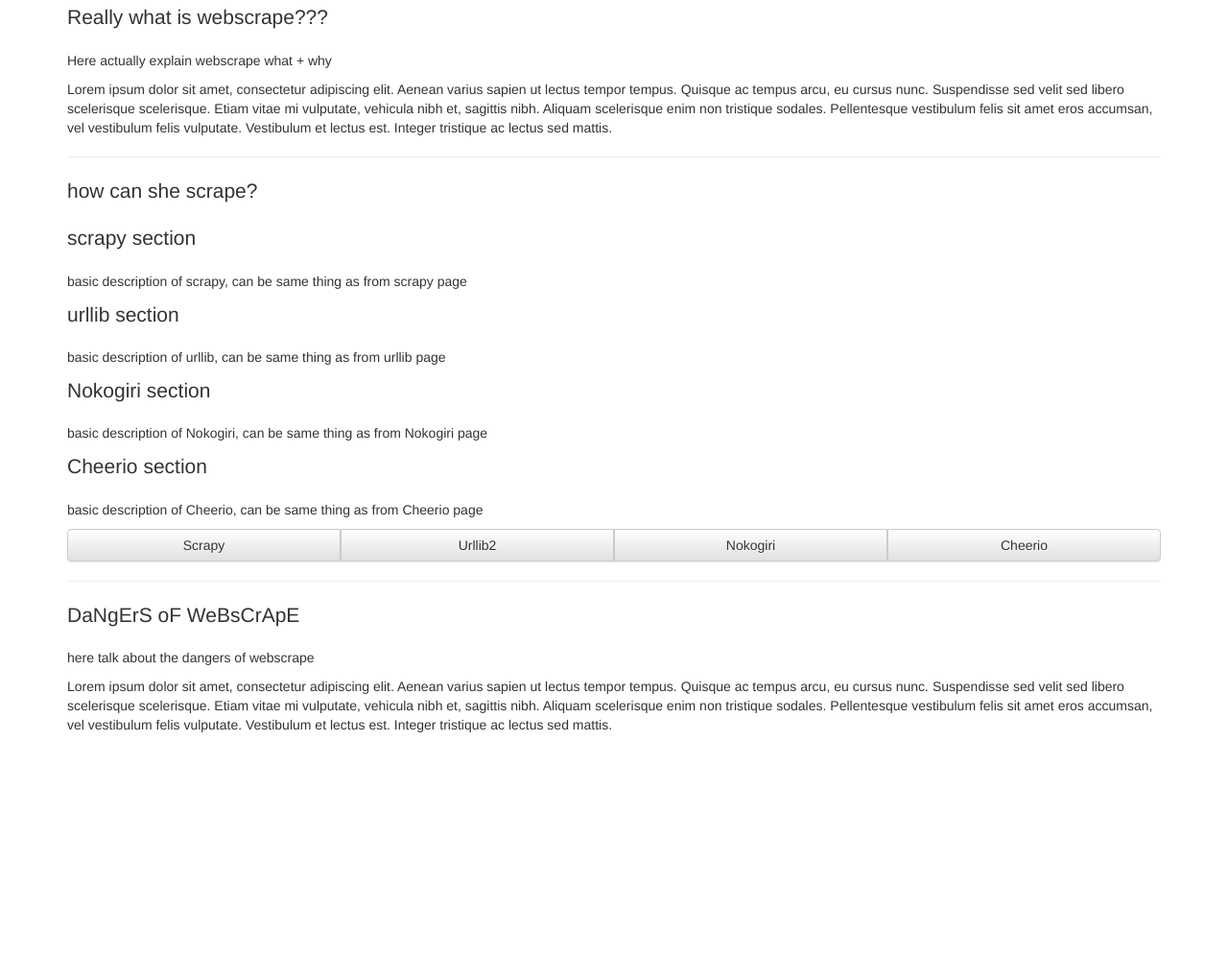
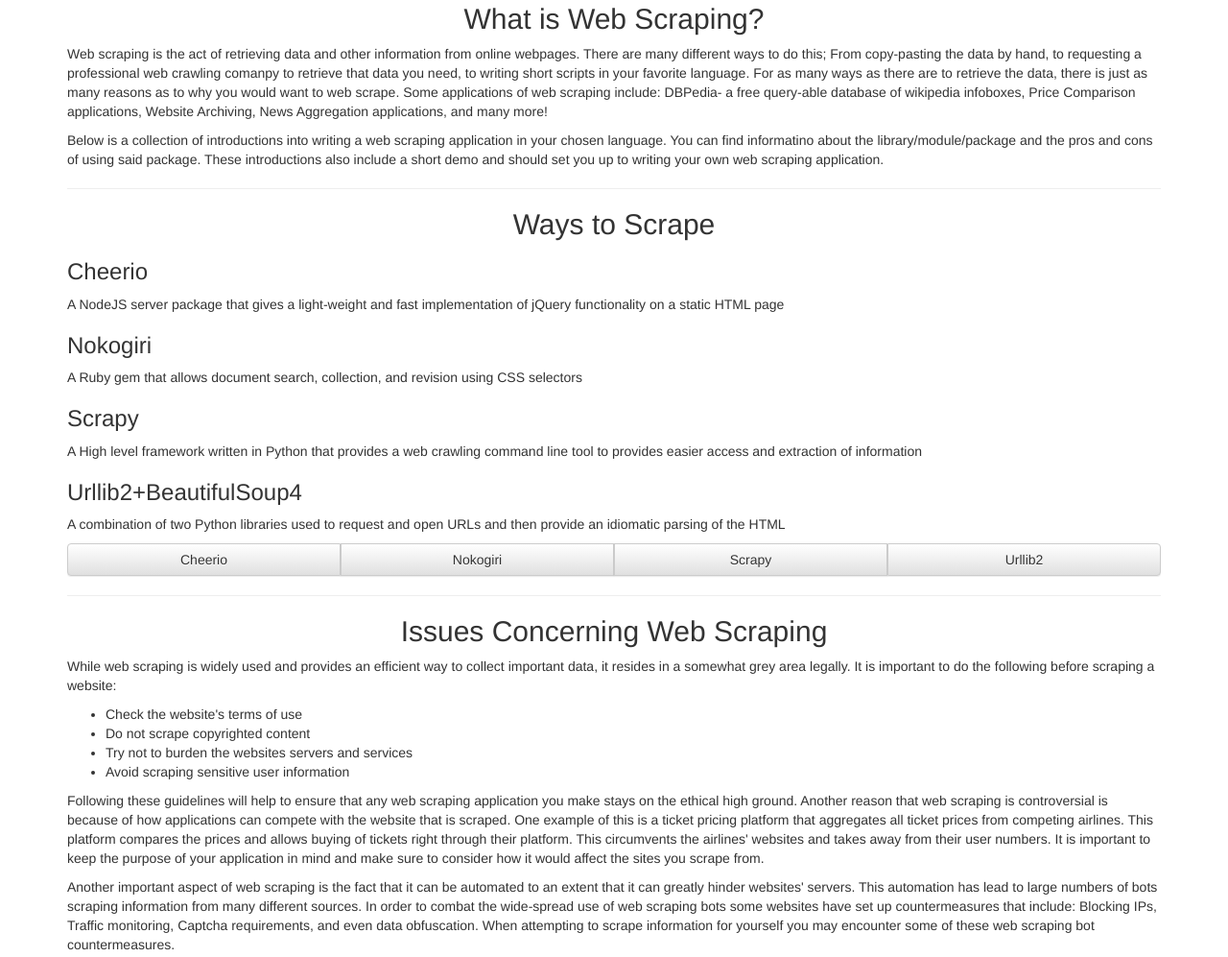
Before and after one commit to ankailou/wstt, a plain HTML site: page index.html in a window 1280 px wide. Shown: the part 432-1429 px from the top of the page at 96% size. Before the commit the page ends 1207 px from the top, so only its background shows below. Drawn offline with nearby package versions, Linux system fonts and the light colour scheme; some packages are replaced by stand-ins of ours; a script that the page names is missing.

Commit message:
More css changes and finished index

```diff
--- a/index.html
+++ b/index.html
@@ -44,29 +44,36 @@
         <h3>How: Many different platforms...</h3>
       </div> <!--/jumbotron-->
       <hr>
-      <p class="lead">Really what is webscrape???</p>
-      <p>Here actually explain webscrape what + why</p>
-      <p>Lorem ipsum dolor sit amet, consectetur adipiscing elit. Aenean varius sapien ut lectus tempor tempus. Quisque ac tempus arcu, eu cursus nunc. Suspendisse sed velit sed libero scelerisque scelerisque. Etiam vitae mi vulputate, vehicula nibh et, sagittis nibh. Aliquam scelerisque enim non tristique sodales. Pellentesque vestibulum felis sit amet eros accumsan, vel vestibulum felis vulputate. Vestibulum et lectus est. Integer tristique ac lectus sed mattis.</p>
+      <h2 class="text-center">What is Web Scraping?</h2>
+      <p>Web scraping is the act of retrieving data and other information from online webpages.  There are many different ways to do this;  From copy-pasting the data by hand, to requesting a professional web crawling comanpy to retrieve that data you need, to writing short scripts in your favorite language.  For as many ways as there are to retrieve the data, there is just as many reasons as to why you would want to web scrape.  Some applications of web scraping include: DBPedia- a free query-able database of wikipedia infoboxes, Price Comparison applications, Website Archiving, News Aggregation applications, and many more!</p>
+      <p>Below is a collection of introductions into writing a web scraping application in your chosen language.  You can find informatino about the library/module/package and the pros and cons of using said package.  These introductions also include a short demo and should set you up to writing your own web scraping application.</p>
       <hr>
-      <p class="lead">how can she scrape?</p>
-      <p class="lead">scrapy section</p>
-      <p>basic description of scrapy, can be same thing as from scrapy page</p>
-      <p class="lead">urllib section</p>
-      <p>basic description of urllib, can be same thing as from urllib page</p>
-      <p class="lead">Nokogiri section</p>
-      <p>basic description of Nokogiri, can be same thing as from Nokogiri page</p>
-      <p class="lead">Cheerio section</p>
-      <p>basic description of Cheerio, can be same thing as from Cheerio page</p>
+      <h2 class="text-center">Ways to Scrape</h2>
+      <h3>Cheerio</h3>
+      <p>A NodeJS server package that gives a light-weight and fast implementation of jQuery functionality on a static HTML page</p>
+      <h3>Nokogiri</h3>
+      <p>A Ruby gem that allows document search, collection, and revision using CSS selectors</p>
+      <h3>Scrapy</h3>
+      <p>A High level framework written in Python that provides a web crawling command line tool to provides easier access and extraction of information</p>
+      <h3>Urllib2+BeautifulSoup4</h3>
+      <p>A combination of two Python libraries used to request and open URLs and then provide an idiomatic parsing of the HTML</p>
       <div class="btn-group btn-group-justified" role="group" aria-label="...">
+        <a href="cheerio.html" class="btn btn-default" role="button">Cheerio</a>
+        <a href="nokogiri.html" class="btn btn-default" role="button">Nokogiri</a>
         <a href="scrapy.html" class="btn btn-default" role="button">Scrapy</a>
         <a href="urllib.html" class="btn btn-default" role="button">Urllib2</a>
-        <a href="nokogiri.html" class="btn btn-default" role="button">Nokogiri</a>
-        <a href="cheerio.html" class="btn btn-default" role="button">Cheerio</a>
       </div>
       <hr>
-      <p class="lead">DaNgErS oF WeBsCrApE</p>
-      <p>here talk about the dangers of webscrape</p>
-      <p>Lorem ipsum dolor sit amet, consectetur adipiscing elit. Aenean varius sapien ut lectus tempor tempus. Quisque ac tempus arcu, eu cursus nunc. Suspendisse sed velit sed libero scelerisque scelerisque. Etiam vitae mi vulputate, vehicula nibh et, sagittis nibh. Aliquam scelerisque enim non tristique sodales. Pellentesque vestibulum felis sit amet eros accumsan, vel vestibulum felis vulputate. Vestibulum et lectus est. Integer tristique ac lectus sed mattis.</p>
+      <h2 class="text-center">Issues Concerning Web Scraping</h2>
+      <p>While web scraping is widely used and provides an efficient way to collect important data, it resides in a somewhat grey area legally.  It is important to do the following before scraping a website:</p>
+      <ul>
+        <li>Check the website's terms of use</li>
+        <li>Do not scrape copyrighted content</li>
+        <li>Try not to burden the websites servers and services</li>
+        <li>Avoid scraping sensitive user information</li>
+      </ul>
+      <p>Following these guidelines will help to ensure that any web scraping application you make stays on the ethical high ground.  Another reason that web scraping is controversial is because of how applications can compete with the website that is scraped.  One example of this is a ticket pricing platform that aggregates all ticket prices from competing airlines.  This platform compares the prices and allows buying of tickets right through their platform.  This circumvents the airlines' websites and takes away from their user numbers.  It is important to keep the purpose of your application in mind and make sure to consider how it would affect the sites you scrape from.</p>
+      <p>Another important aspect of web scraping is the fact that it can be automated to an extent that it can greatly hinder websites' servers.  This automation has lead to large numbers of bots scraping information from many different sources.  In order to combat the wide-spread use of web scraping bots some websites have set up countermeasures that include: Blocking IPs, Traffic monitoring, Captcha requirements, and even data obfuscation.  When attempting to scrape information for yourself you may encounter some of these web scraping bot countermeasures.</p>
     </div> <!--/container-->
   </body>
 </html>
```
Also changed, not shown: cheerio.html (+1 -1 lines), nokogiri.html (+1 -1 lines), scrapy.html (+1 -1 lines), urllib.html (+1 -1 lines).
